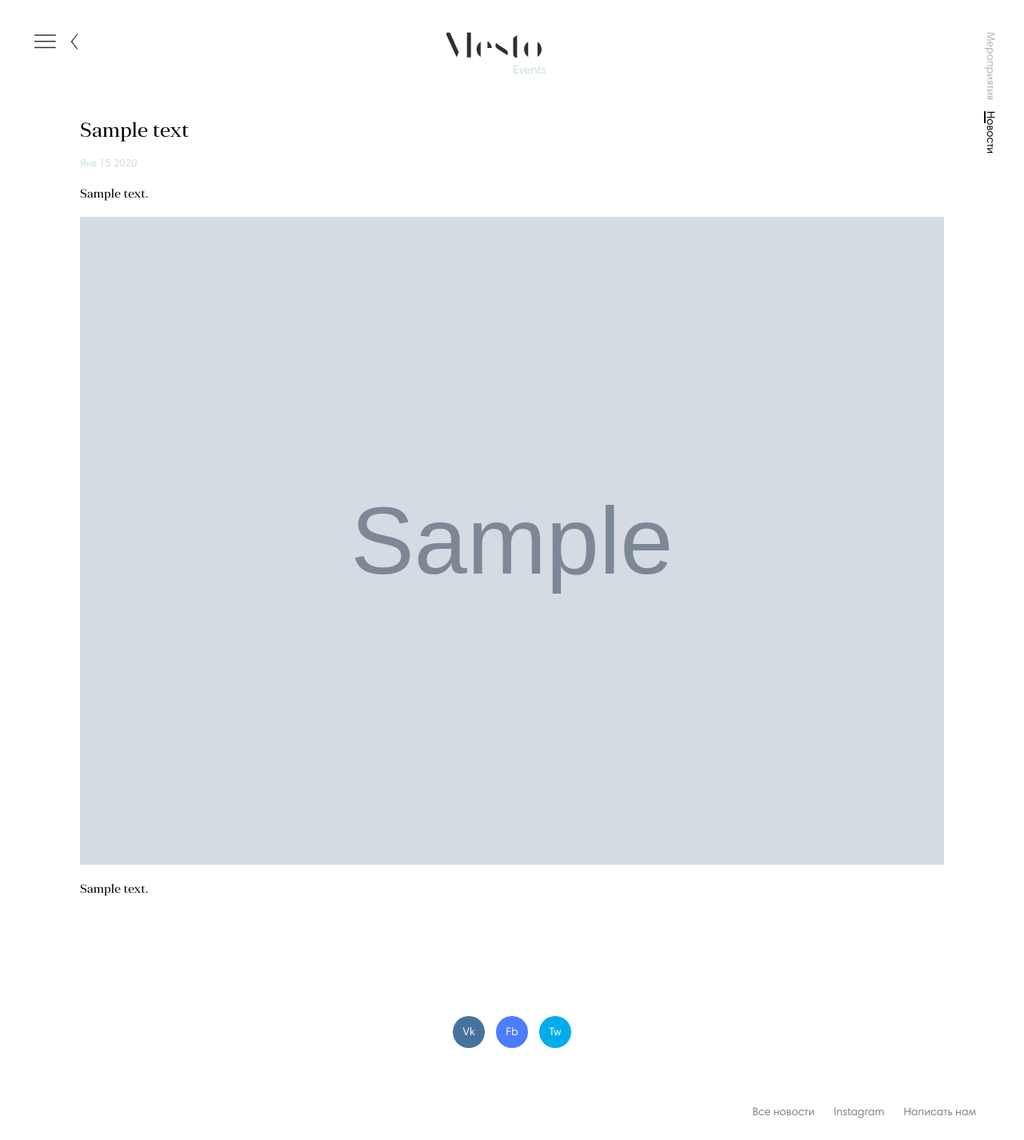
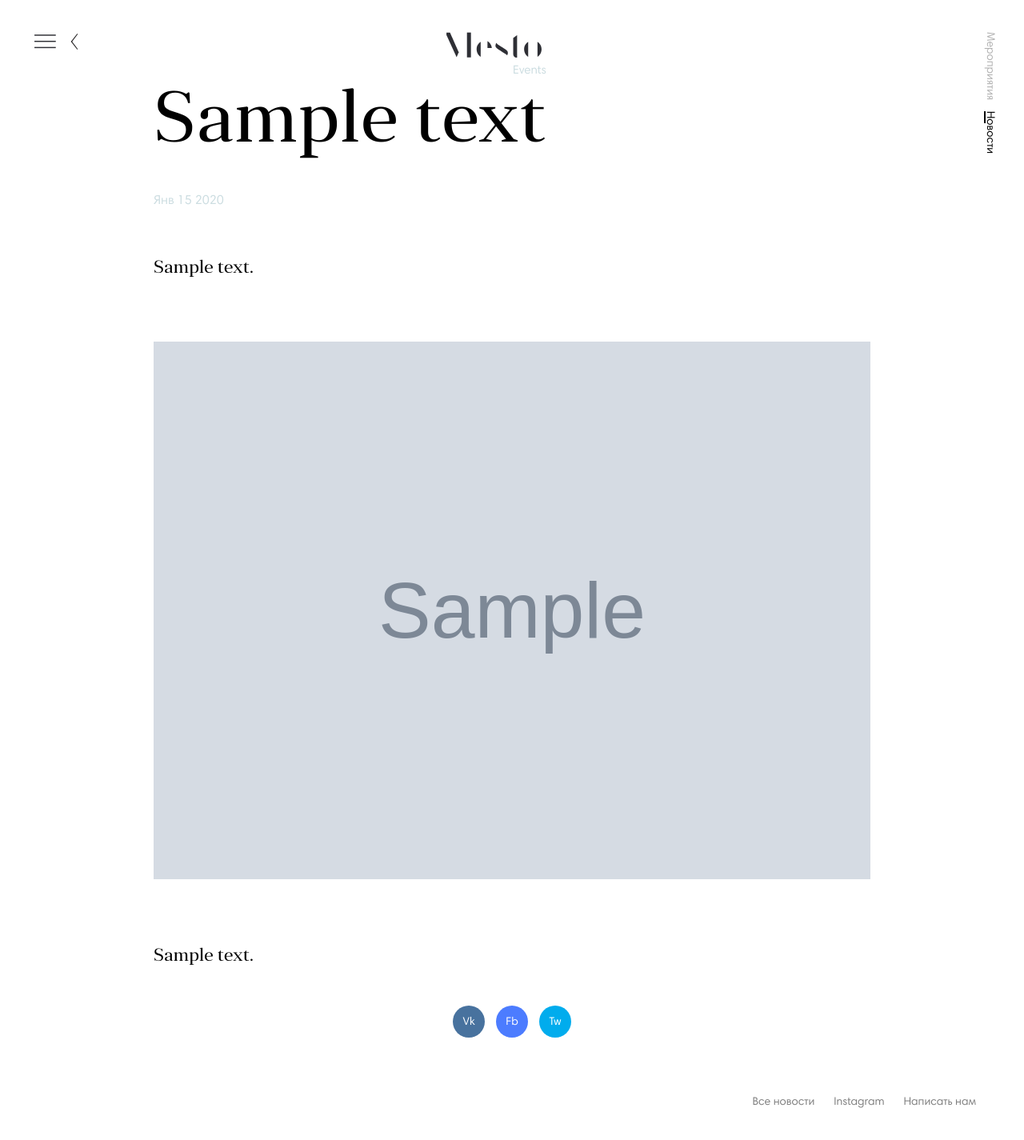
Before and after one commit to ErDmKo/frontend-examle, a Django app: template news/templates/news/news_detail.html in a window 1280 px wide. Shown: the whole page at 80% size. Run offline with Django 3.2, Linux system fonts and the light colour scheme; the template is opened without the code that fills it: values that come from a table or form of the project are taken from there, others are empty; tables that the repository leaves empty hold one stand-in row (values such as "Sample post"); grey boxes marked "Sample" are stand-in pictures; parts of the project's set-up code (start-up, migrations or seed data) failed here and were passed over; some libraries are stand-ins or nearby versions.

Commit message:
Item page margins

```diff
--- a/events/templates/events/event_detail.html
+++ b/events/templates/events/event_detail.html
@@ -58,7 +58,7 @@
     {% endblock %}
     <div
         mesto-feedback-item="feedBackPopUp"
-        class="popupanimator__content">
+        class="popUpAnimator__content">
         {% include 'mesto/inc/feedBackPopUp.html' with js=True %}
     </div>
 {% endblock %}
--- a/mesto/static/mesto/css/main.css
+++ b/mesto/static/mesto/css/main.css
@@ -1262,7 +1262,30 @@ html a {
   }
 
   .itemPage {
-    padding: 100px;
+    width: 70%;
+    margin: 100px auto 0;
+  }
+
+  .itemPage__header {
+    font-size: 90px;
+  }
+
+  .itemPage__date {
+    margin: 50px 0px 60px;
+    font-size: 16px;
+  }
+
+  .itemPage__image {
+    margin: 80px 0px;
+  }
+
+  .itemPage__desc,
+  .itemPage__content {
+    font-size: 22px;
+  }
+
+  .itemPage__content p {
+    margin: 45px 0px;
   }
 
   .itemPreview.top .itemPreview__image {
```
Also changed, not shown: src/app/css/itemPage.css (+18 -1 lines).
